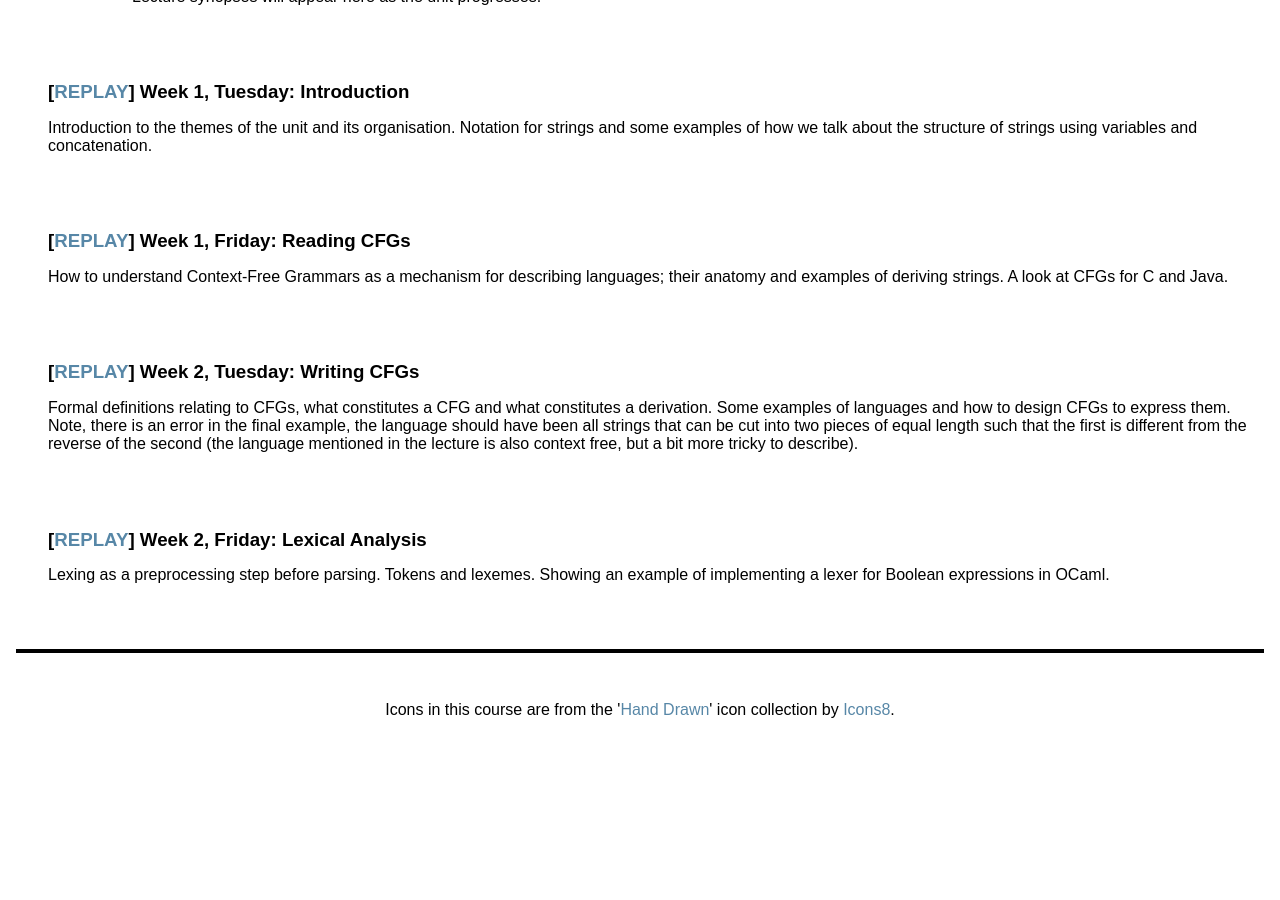
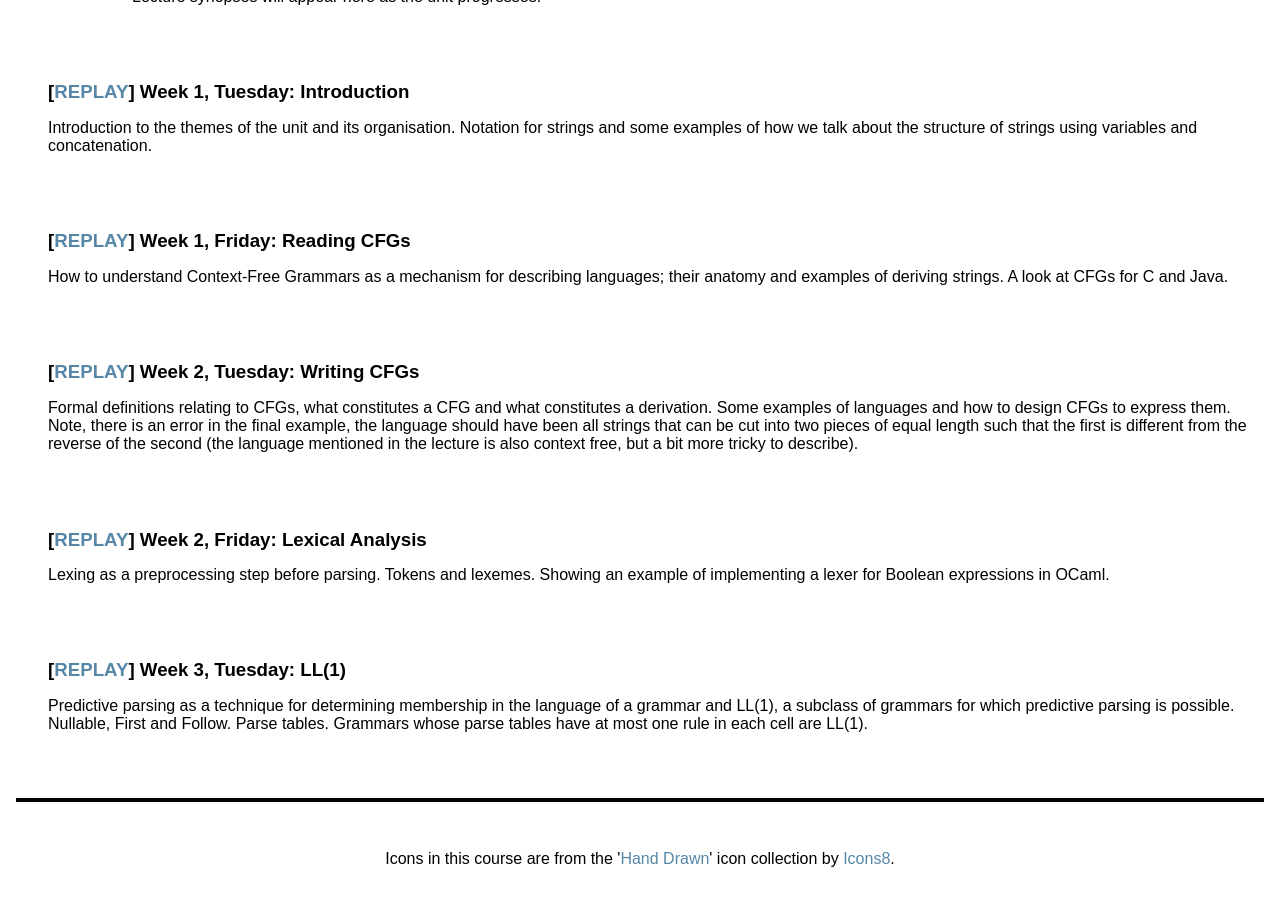
Before and after one commit to uob-coms20007/webpages, a Jekyll site: the page built from schedule.md, in a window 1280 px wide and 900 px high, scrolled down 882 px. Built offline with Jekyll 4.4.1, drawn with Linux system fonts in a browser that asks for light colours; nearby versions of some CDN libraries; before the commit the page ends 1633 px from its top, so only the background shows below that.

Commit message:
lecture 5

```diff
--- a/_data/lectures.yml
+++ b/_data/lectures.yml
@@ -20,6 +20,9 @@
   description: Lexing as a preprocessing step before parsing.  Tokens and lexemes.  Showing an example of implementing a lexer for Boolean expressions in OCaml.
   replay: https://mediasite.bris.ac.uk/Mediasite/Play/5136864364404ef8831644fcb5f4e7c11d
 
+- title: LL(1)
+  description: Predictive parsing as a technique for determining membership in the language of a grammar and LL(1), a subclass of grammars for which predictive parsing is possible.  Nullable, First and Follow.  Parse tables.  Grammars whose parse tables have at most one rule in each cell are LL(1).
+  replay: https://mediasite.bris.ac.uk/Mediasite/Play/b630bcae8d7f4c58b127a00cbbeb30961d
 # - title: Introduction
 #   description: Introduction to the themes of the unit and how the unit runs.  Strings, concrete syntax and a preview of context-free string grammars.
 #   replay: https://mediasite.bris.ac.uk/Mediasite/Play/7b9ba39774484f3389867c2d7cd504f71d
```
